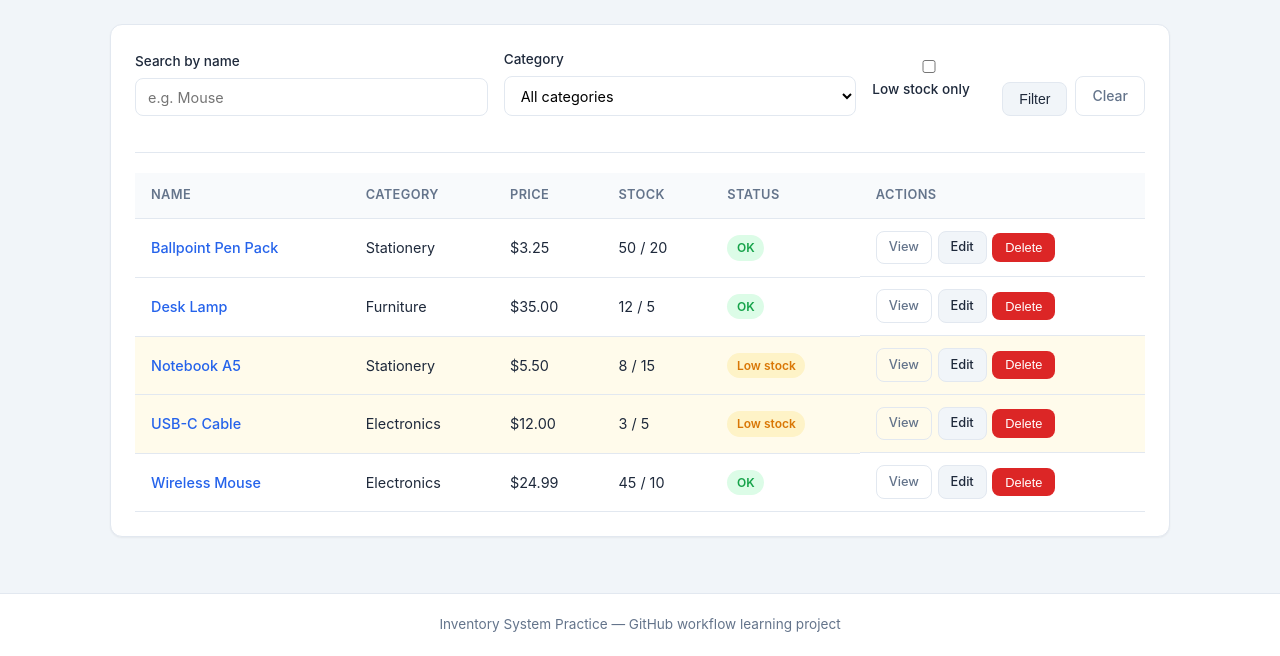
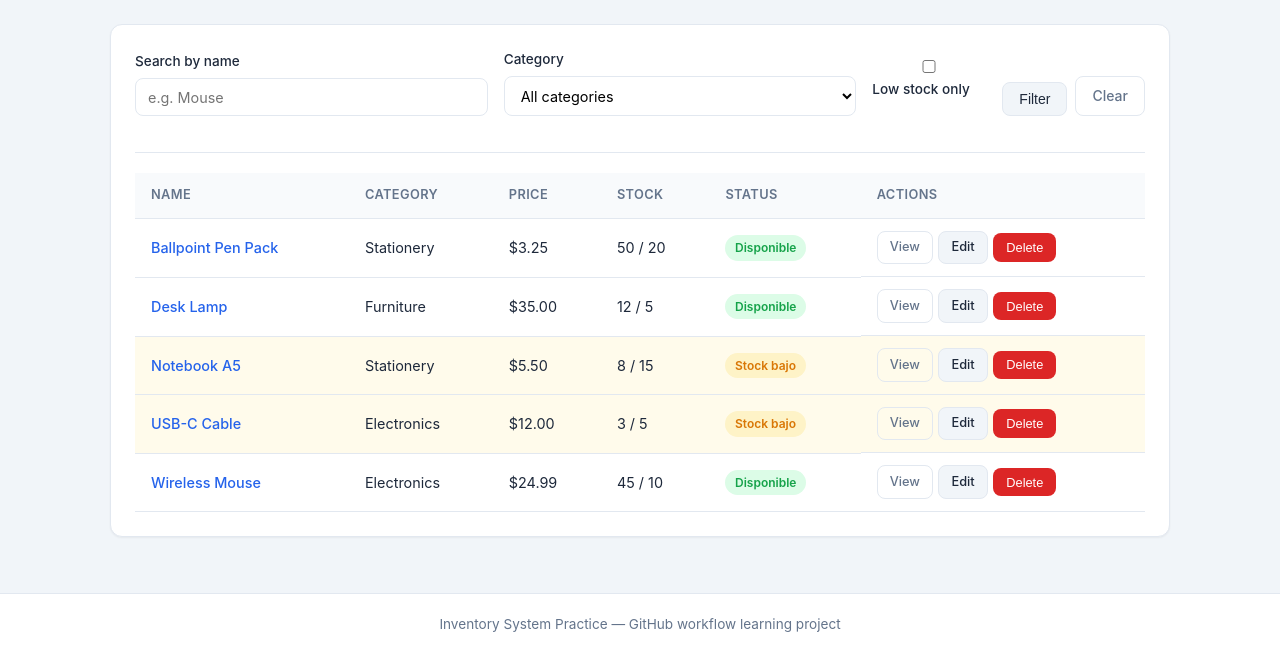
Before and after one commit to aosenuma/inventory-system-practice, a FastAPI app: page /products in a window 1280 px wide. Shown: the part 180-836 px from the top of the page. Run offline with FastAPI, Linux system fonts and the light colour scheme.

Commit message:
feat: agregar badge de estado de stock del producto

```diff
--- a/static/css/styles.css
+++ b/static/css/styles.css
@@ -279,6 +279,11 @@ a:hover {
     color: var(--color-warning);
 }
 
+.badge-danger {
+    background: #fee2e2;
+    color: var(--color-danger);
+}
+
 /* Buttons */
 .btn {
     display: inline-flex;
--- a/templates/products/index.html
+++ b/templates/products/index.html
@@ -71,10 +71,12 @@
                     <td>${{ "%.2f"|format(product.price) }}</td>
                     <td>{{ product.current_stock }} / {{ product.minimum_stock }}</td>
                     <td>
-                        {% if product.is_low_stock %}
-                        <span class="badge badge-warning">Low stock</span>
+                        {% if product.current_stock == 0 %}
+                           <span class="badge badge-danger">Agotado</span>
+                        {% elif product.current_stock <= product.minimum_stock %}
+                            <span class="badge badge-warning">Stock bajo</span>
                         {% else %}
-                        <span class="badge badge-success">OK</span>
+                            <span class="badge badge-success">Disponible</span>
                         {% endif %}
                     </td>
                     <td class="actions-cell">
```
Also changed, not shown: templates/products/detail.html (+5 -3 lines).
